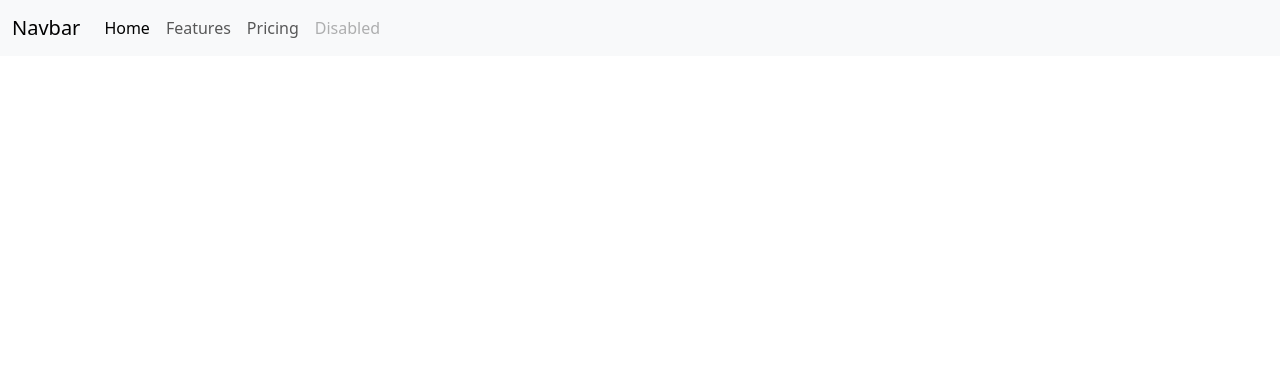
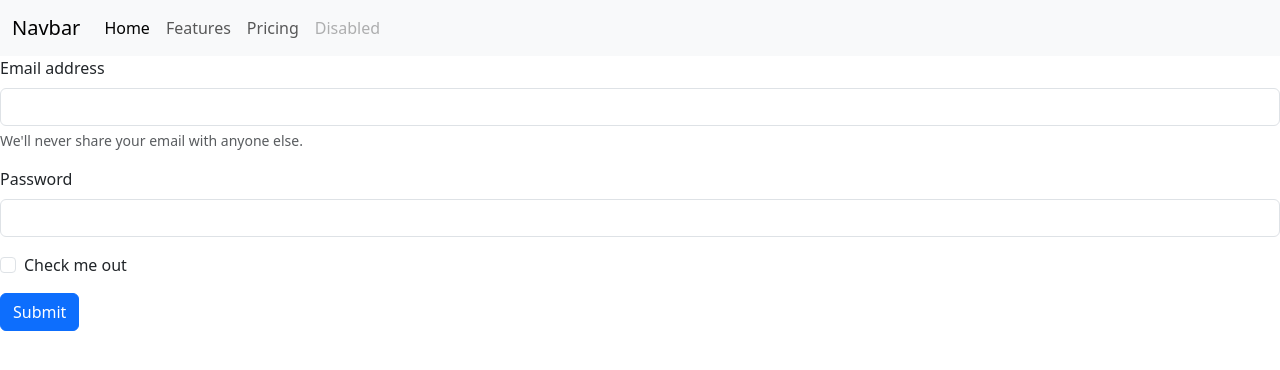
Before and after one commit to ratuagraauliyana/tugas-8, a plain HTML site: page index.html in a window 1280 px wide. Drawn offline with nearby package versions, Linux system fonts and the light colour scheme.

Commit message:
update code

```diff
--- a/index.html
+++ b/index.html
@@ -33,6 +33,26 @@
       </div>
     </nav>
     <!-- Akhir Navbar -->
+
+    <!-- Form -->
+    <form>
+      <div class="mb-3">
+        <label for="exampleInputEmail1" class="form-label">Email address</label>
+        <input type="email" class="form-control" id="exampleInputEmail1" aria-describedby="emailHelp" />
+        <div id="emailHelp" class="form-text">We'll never share your email with anyone else.</div>
+      </div>
+      <div class="mb-3">
+        <label for="exampleInputPassword1" class="form-label">Password</label>
+        <input type="password" class="form-control" id="exampleInputPassword1" />
+      </div>
+      <div class="mb-3 form-check">
+        <input type="checkbox" class="form-check-input" id="exampleCheck1" />
+        <label class="form-check-label" for="exampleCheck1">Check me out</label>
+      </div>
+      <button type="submit" class="btn btn-primary">Submit</button>
+
+    </form>
+    <!-- Akhir Form -->
     <script src="https://cdn.jsdelivr.net/npm/bootstrap@5.3.5/dist/js/bootstrap.bundle.min.js" integrity="sha384-k6d4wzSIapyDyv1kpU366/PK5hCdSbCRGRCMv+eplOQJWyd1fbcAu9OCUj5zNLiq" crossorigin="anonymous"></script>
   </body>
 </html>
```
